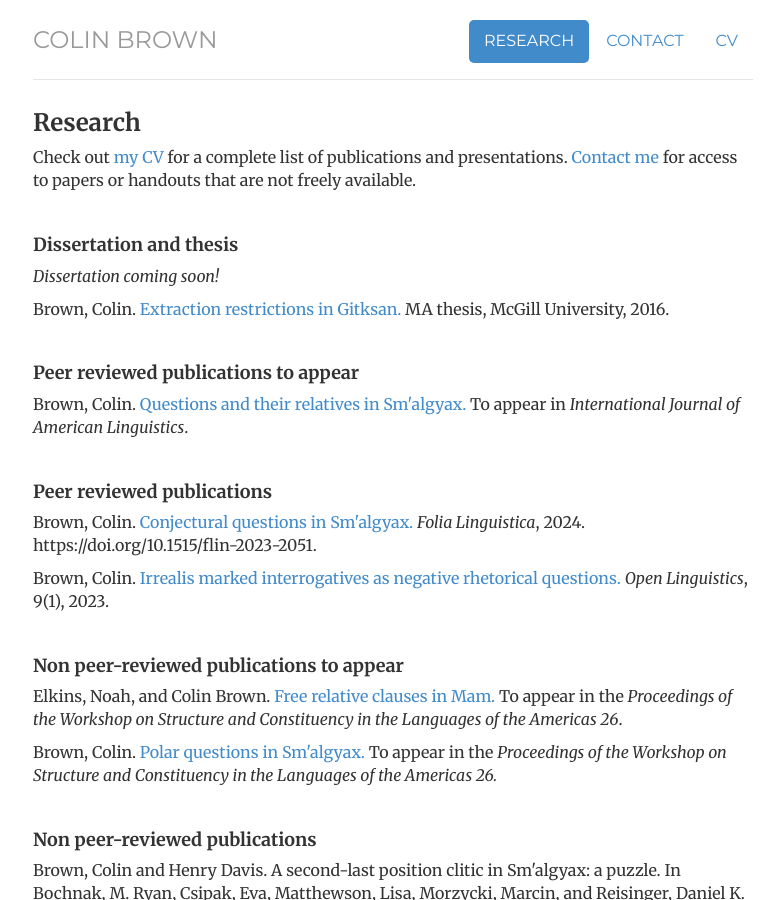
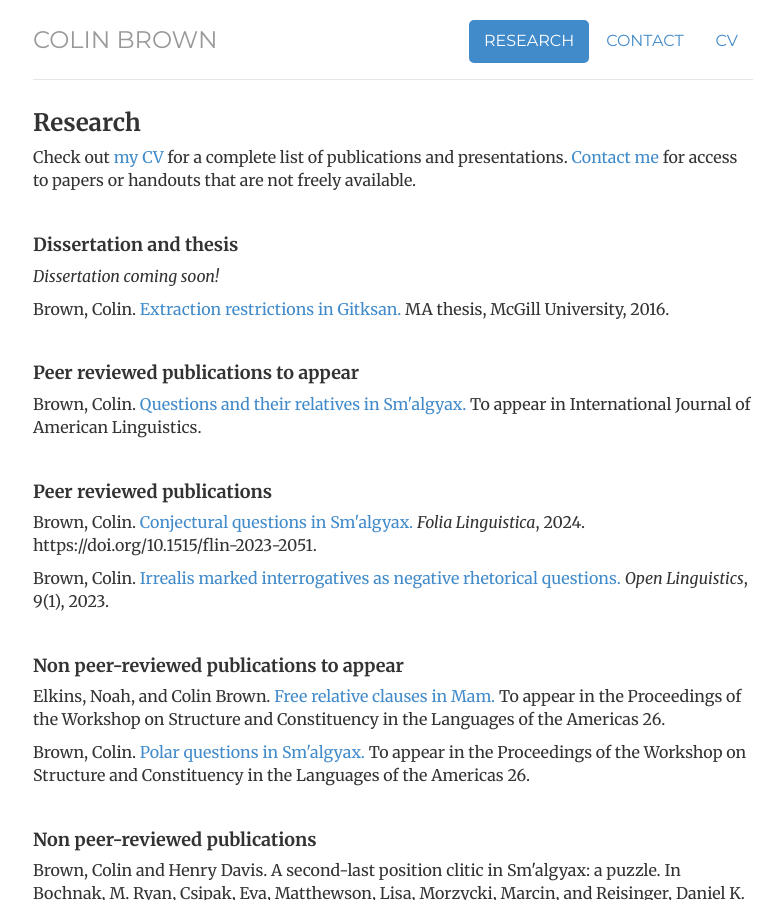
Before and after one commit to colinbr/colinbr.github.io, a Jekyll site: the page built from research/index.html, in a window 1280 px wide and 900 px high. Shown: the whole window, without its empty margins (247-1029 px from the left). Built offline with Jekyll 4.4.1, drawn with Linux system fonts in a browser that asks for light colours.

Commit message:
update formatting

```diff
--- a/index.html
+++ b/index.html
@@ -17,7 +17,7 @@ description: Colin Brown is a doctoral candidate in linguistics at UCLA.
 
 	<p>I am interested in the interaction between syntax, semantics, and morphology. The empirical basis of my research comes from novel fieldwork on understudied languages, primarily <a href="https://www.firstvoices.com/smalgyax">Sm'algyax</a> and <a href="https://www.firstvoices.com/gitsenimx">Gitksan</a> (Tsimshianic, Canada/USA) and more recently, <a href="https://aprende.guatemala.com/cultura-guatemalteca/etnias/palabras-idioma-mam-guatemala/">Mam</a> (Mayan, Guatemala/Mexico).</p>
 
-	<p>Topics I work on include (long-distance) A'-dependencies, the morphosyntax and semantics of non-canonical questions, and the linearization of sentential clitics.</p>
+	<p>Topics I work on include long-distance A'-dependencies, the morphosyntax and semantics of non-canonical questions, and the linearization of sentential clitics.</p>
 	</div>
 </div>
 <!-- </div> -->
--- a/research/index.html
+++ b/research/index.html
@@ -24,7 +24,7 @@ description: Colin Brown is a doctoral candidate in linguistics at UCLA.
 
 	<h4>Peer reviewed publications to appear</h4>
 
-		<p>Brown, Colin. <a href="https://lingbuzz.net/lingbuzz/007015">Questions and their relatives in Sm'algyax.</a> To appear in <em>International Journal of American Linguistics</em>.</p>
+		<p>Brown, Colin. <a href="https://lingbuzz.net/lingbuzz/007015">Questions and their relatives in Sm'algyax.</a> To appear in International Journal of American Linguistics.</p>
 
 		<br>
 
@@ -37,10 +37,10 @@ description: Colin Brown is a doctoral candidate in linguistics at UCLA.
 
 	<h4>Non peer-reviewed publications to appear</h4>
 
-		<p>Elkins, Noah, and Colin Brown. <a href="https://drive.google.com/file/d/1Vw8OztoNKWO-RVsXCaF4yKTDTrcDSIsg/view?usp=sharing">Free relative clauses in Mam.</a> To appear in the <em>Proceedings of the Workshop on
-		Structure and Constituency in the Languages of the Americas 26</em>.</p>
-		<p>Brown, Colin. <a href="https://drive.google.com/file/d/1m7cMMRa2Y3h8CQolgU2tTGGQZVvLSN_6/view?usp=sharing">Polar questions in Sm'algyax.</a> To appear in the <em>Proceedings of the Workshop on
-		Structure and Constituency in the Languages of the Americas 26.</em></p>
+		<p>Elkins, Noah, and Colin Brown. <a href="https://drive.google.com/file/d/1Vw8OztoNKWO-RVsXCaF4yKTDTrcDSIsg/view?usp=sharing">Free relative clauses in Mam.</a> To appear in the Proceedings of the Workshop on
+		Structure and Constituency in the Languages of the Americas 26.</p>
+		<p>Brown, Colin. <a href="https://drive.google.com/file/d/1m7cMMRa2Y3h8CQolgU2tTGGQZVvLSN_6/view?usp=sharing">Polar questions in Sm'algyax.</a> To appear in the Proceedings of the Workshop on
+		Structure and Constituency in the Languages of the Americas 26.</p>
 
 		<br>
 
```
